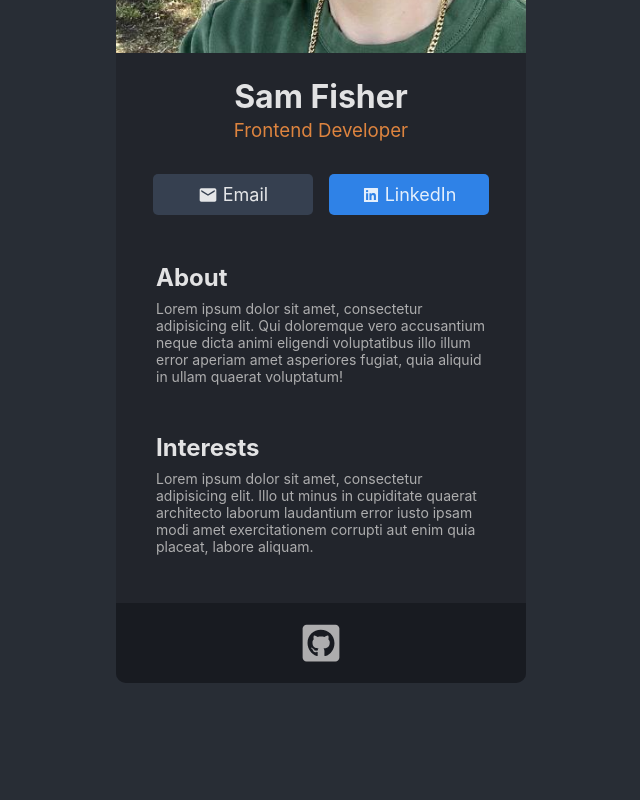
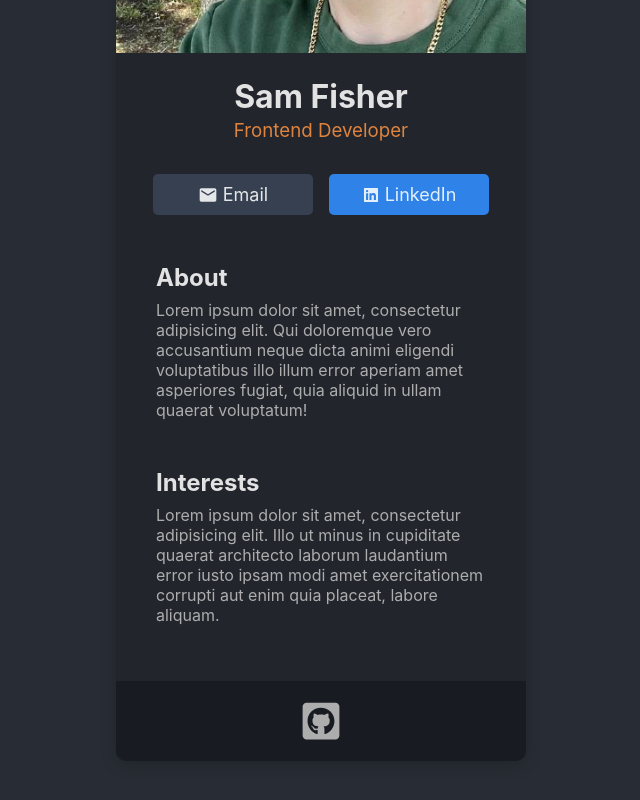
Before and after one commit to SamFisher0208/Digital_Business_Card, a React (Vite) app in the folder digital_business_card/: page / in a window 1280 px wide. Shown: the part 388-1188 px from the top of the page, without its empty margins (319-959 px from the left). Before the commit the page ends 1137 px from the top, so only its background shows below. Built offline with nearby package versions, Linux system fonts and the light colour scheme.

Commit message:
added box shadow

```diff
--- a/digital_business_card/src/App.css
+++ b/digital_business_card/src/App.css
@@ -15,6 +15,7 @@
   place-items: center;
   margin: 50px auto;
   width: 100%;
+  box-shadow: 0px 5px 15px hsla(180, 20%, 1%, 0.192);
 }
 
 .card-container > h1 {
@@ -97,19 +98,15 @@
 }
 
 .about {
-  font-size: 14px;
-  font-weight: normal;
   color: var(--light-grey);
   padding-top: 0.5rem;
   padding-bottom: 3rem;
 }
 
 .interests {
-  font-size: 14px;
-  font-weight: normal;
   color: var(--light-grey);
   padding-top: 0.5rem;
-  padding-bottom: 3rem;
+  padding-bottom: 3.5rem;
 }
 
 .footer {
```
